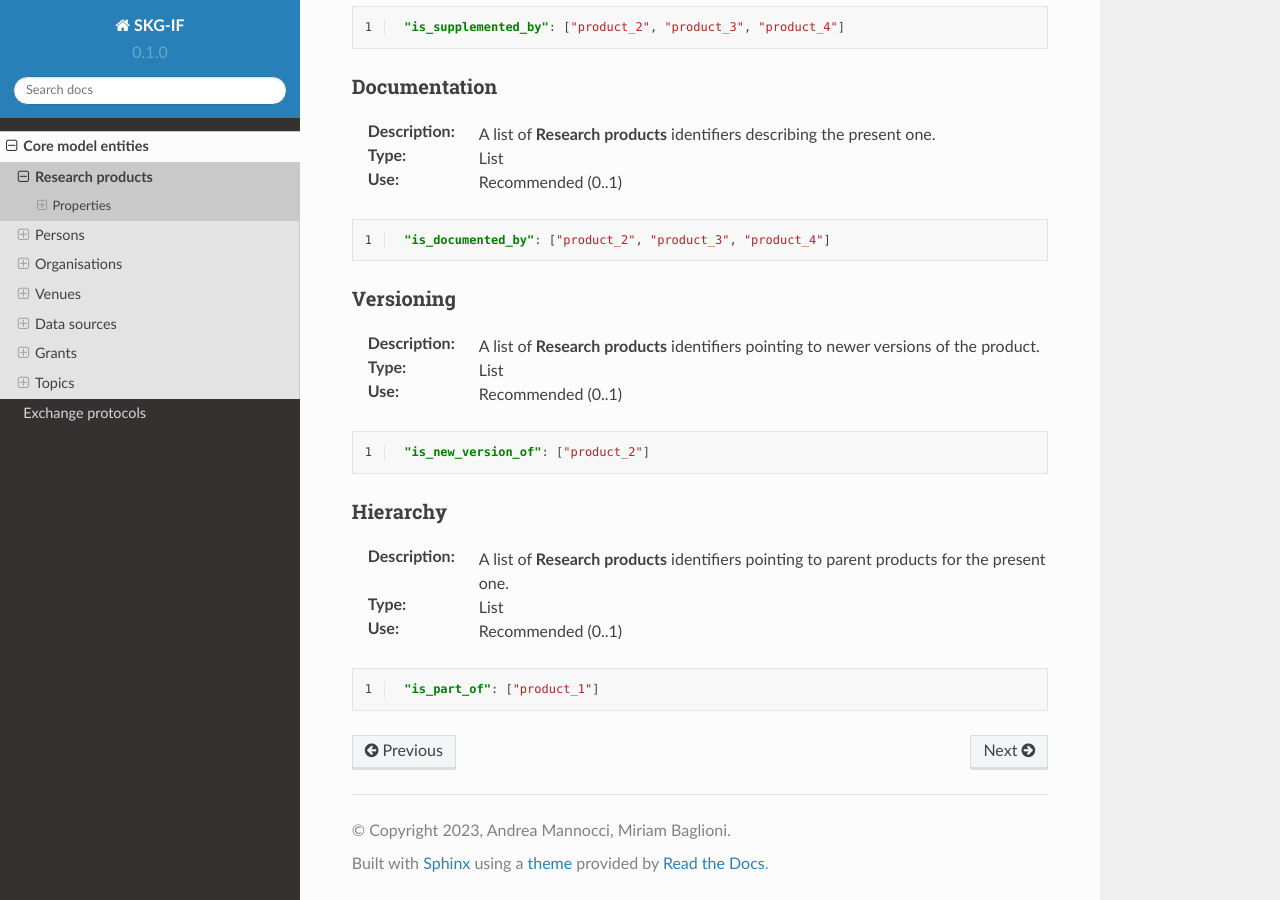
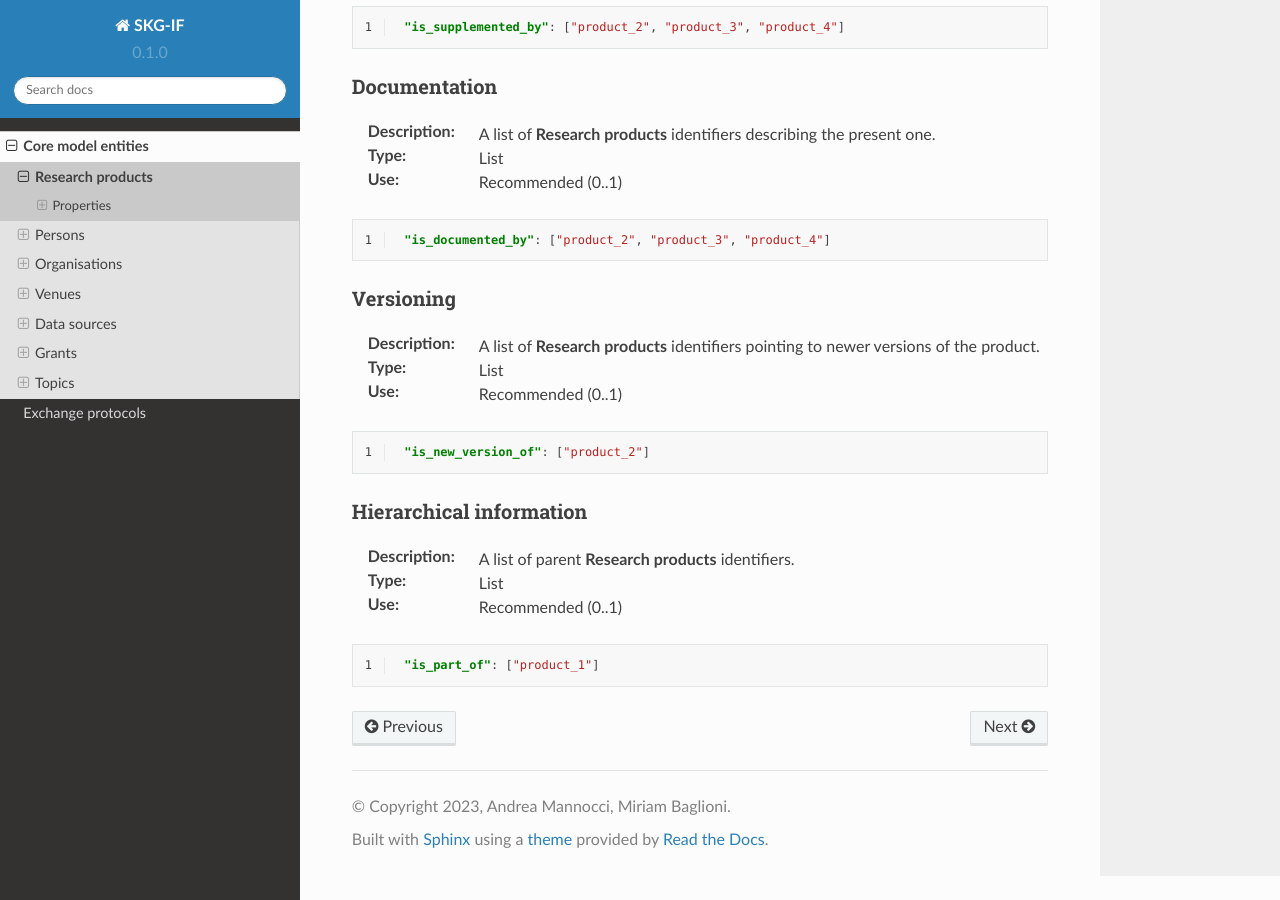
Before and after one commit to andremann/SKG-IF, a Sphinx documentation site: the page built from docs/source/products.rst, in a window 1280 px wide and 900 px high, scrolled down 8298 px. Built offline with Sphinx 7.4.7 and the Read the Docs theme 2.0.0, drawn with Linux system fonts in a browser that asks for light colours.

Commit message:
revisions

```diff
--- a/docs/source/products.rst
+++ b/docs/source/products.rst
@@ -401,9 +401,9 @@ Versioning
     "is_new_version_of": ["product_2"]
 
 
-Hierarchy
+Hierarchical information
 --------------------
-:Description: A list of **Research products** identifiers pointing to parent products for the present one.
+:Description: A list of parent **Research products** identifiers.
 :Type: List
 :Use: Recommended (0..1)
 
```
